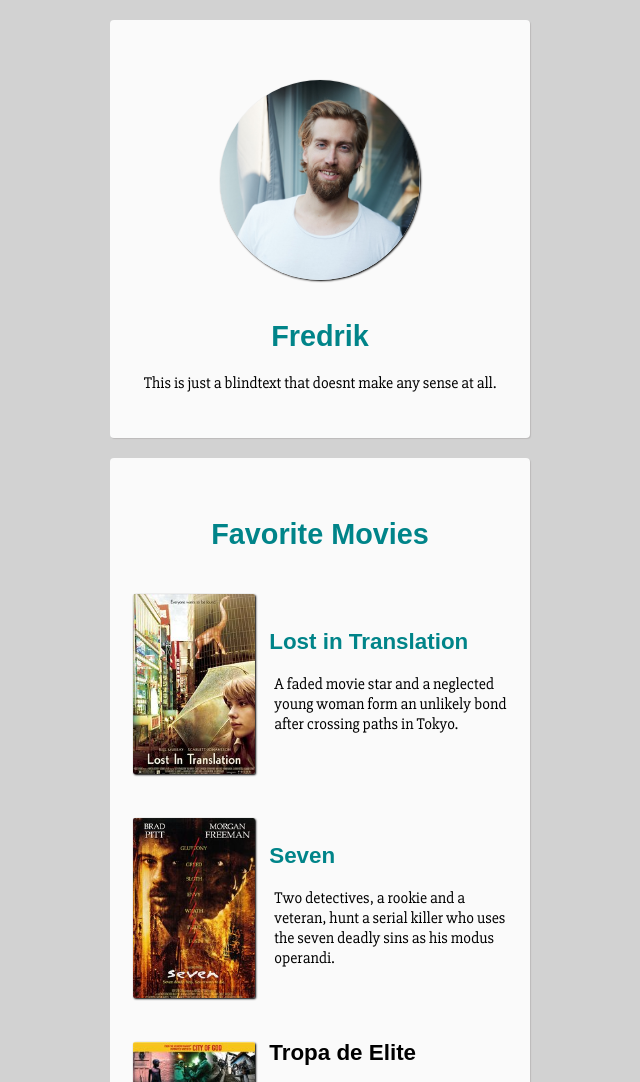
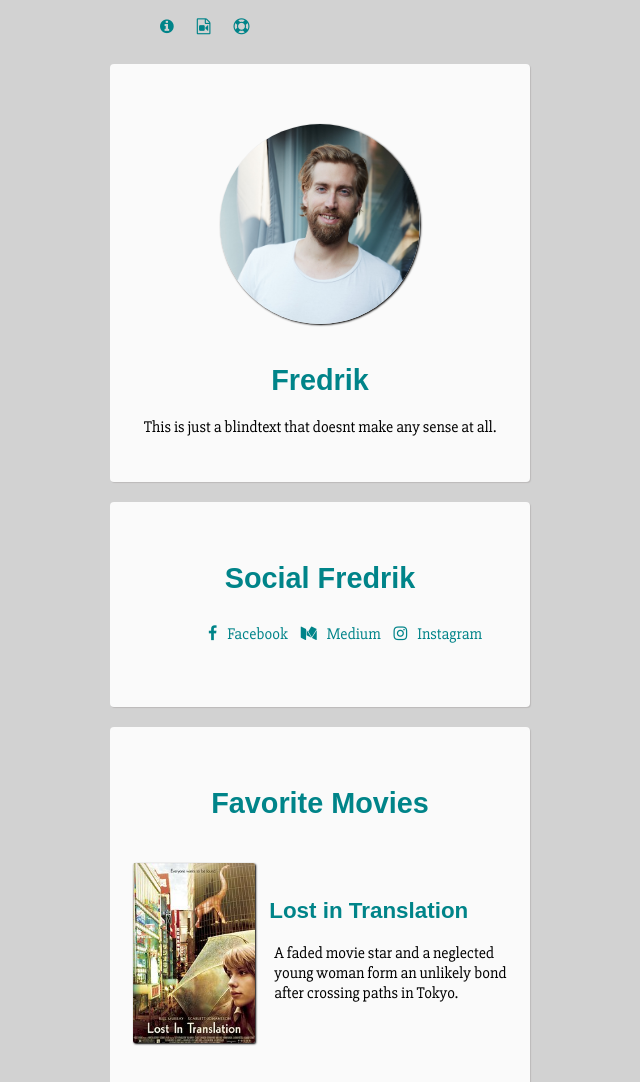
Before and after one commit to FForstbach/profile, a plain HTML site: page index.html in a window 1280 px wide. Shown: the top 1082 px of the page, without its empty margins (330-970 px from the left). Drawn offline with Linux system fonts and the light colour scheme; a web font is replaced by a local one.

Commit message:
added floating divs

```diff
--- a/index.html
+++ b/index.html
@@ -4,16 +4,38 @@
     <title>Fredrik</title>
 
     <!-- Google fonts -->
-    <link rel="stylesheet" href="https://fonts.googleapis.com/css?family=Open+Sans:400,300,700|Montserrat:400,700|Palanquin+Dark:400,500,600,700|Slabo+27px">
+    <link rel="stylesheet" href="http://fonts.googleapis.com/css?family=Open+Sans:400,300,700|Montserrat:400,700|Slabo 27px|Palanquin+Dark:400,500,600,700">
+
     <!-- Fontawesome -->
-    <link href="https://maxcdn.bootstrapcdn.com/font-awesome/4.2.0/css/font-awesome.min.css" rel="stylesheet">
+    <link href="http://maxcdn.bootstrapcdn.com/font-awesome/4.2.0/css/font-awesome.min.css" rel="stylesheet">
+
     <!-- Your style -->
     <link rel="stylesheet" href="style.css">
-    <link rel="icon" href="favicon.ico" type="images/favicon.png">
   </head>
   <body>
-    <div class="container">
-
+    <div id="sidebar">
+      <ul>
+        <li class="list-inline">
+          <a href="#intro">
+            <i class="fa fa-info-circle"></i>
+          </a>
+        </li>
+        <li class="list-inline">
+          <a href="#movies">
+            <i class="fa fa-file-video-o"></i>
+          </a>
+        </li>
+        <li class="list-inline">
+          <a href="#social">
+            <i class="fa fa-life-ring"></i>
+          </a>
+        </li>
+      </ul>
+    </div>
+    <div id="content">
+      <!-- your page content here -->
+      <div class="container text-center">
+        <div id="left">
           <div id="intro" class="card text-center">
             <img src="images/fredrik_square.jpg" alt="This is Fredrik" class="img-circle img-shadow">
             <h1>Fredrik</h1>
@@ -22,6 +44,17 @@
             </p>
           </div>
 
+          <div id="social" class="card text-center">
+            <h1>Social Fredrik</h1>
+            <ul>
+              <li><i class="fa fa-facebook" aria-hidden="true"></i><a href="http://www.facebook.com" target="blank">Facebook</a></li>
+              <li><i class="fa fa-medium" aria-hidden="true"></i><a href="http://www.medium.com" target="blank">Medium</a></li>
+              <li><i class="fa fa-instagram" aria-hidden="true"></i><a href="http://www.instagram.com" target="blank">Instagram</a></li>
+            </ul>
+          </div>
+        </div>
+
+        <div id="right">
           <div id="movies" class="card">
             <h1 class="text-center">Favorite Movies</h1>
             <table>
@@ -57,13 +90,9 @@
             </table>
           </div>
 
-      <div class="card text-center">
-        <h1>Social Fredrik</h1>
-        <ul>
-          <li><i class="fa fa-facebook" aria-hidden="true"></i><a href="http://www.facebook.com" target="blank">Facebook</a></li>
-          <li><i class="fa fa-medium" aria-hidden="true"></i><a href="http://www.medium.com" target="blank">Medium</a></li>
-          <li><i class="fa fa-instagram" aria-hidden="true"></i><a href="http://www.instagram.com" target="blank">Instagram</a></li>
-        </ul>
+        </div>
+        <div id="clear">
+        </div>
       </div>
     </div>
   </body>
```
Lines whose indentation alone changed are shown as unchanged.
